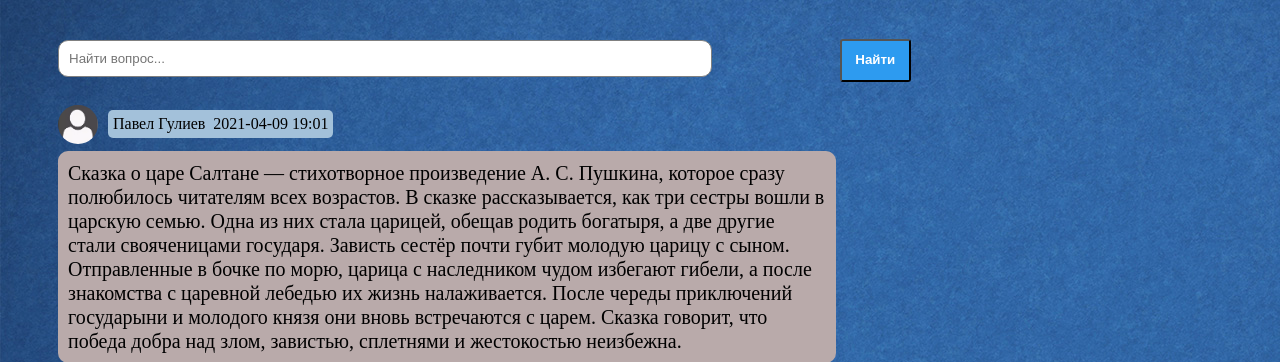
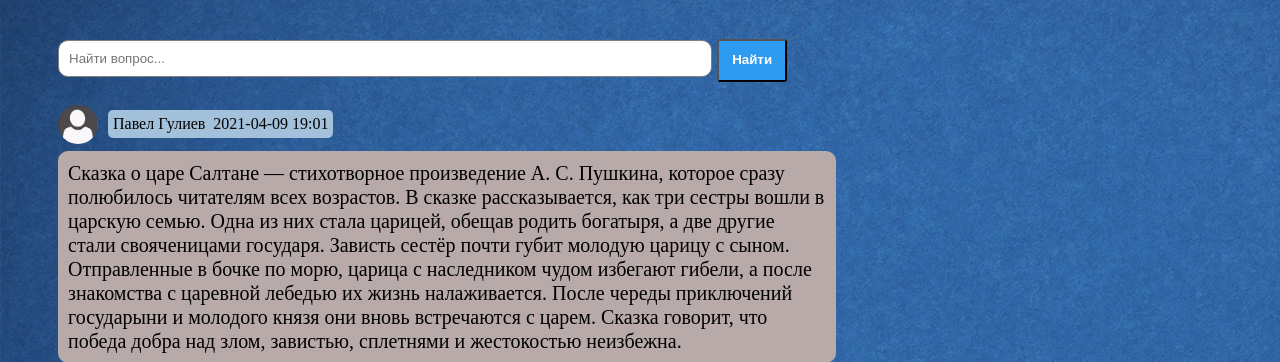
Before and after one commit to VadimGlazkow/website, a Flask app: page / in a window 1280 px wide. Shown: the part 96-458 px from the top of the page. Run offline with Flask 2, Linux system fonts and the light colour scheme; data comes from the database, SQL or seed files in the repository; both versions use the stored data as it was after the commit.

Commit message:
Паша улыбнется и радуга

```diff
--- a/templates/about_us.html
+++ b/templates/about_us.html
@@ -12,7 +12,7 @@ body.fon_us {
 <div>
     <img src="{{andrey}}" width="350" height="350">
     <img src="{{vadim}}" width="350" height="350">
-    <img src="https://i.gifer.com/DtTX.gif" alt="я джифка">
+    <img src="https://cdn.discordapp.com/attachments/778590214389760014/829051040548126840/Spongebob-Rainbow-Of-Imagination-Reaction-Gif.gif" alt="я джифка">
 </div>
 
 </body>
--- a/templates/search.html
+++ b/templates/search.html
@@ -8,7 +8,7 @@
                 {{ error }}
             </div>
         {% endfor %}
-        {{ form.submit(type="submit", class="button7", style="left:840px;top:135px")}}
+        {{ form.submit(type="submit", class="button7", style="left:56%;top:135px")}}
         <div>{{ message }}</div>
     </form>
     {% for qst, user, avatar, date in questions%}
```
Also changed, not shown: db/posts.db.
